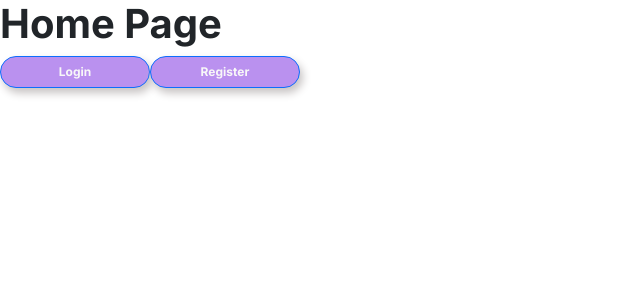
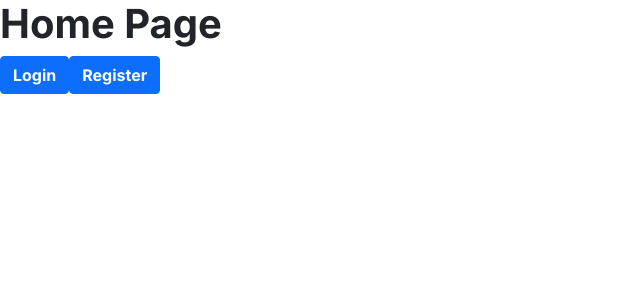
Before and after one commit to liamandaidan/HomeHospital, a React (Create React App) app in the folder HomeHospital-Frontend/hh-front/: page / in a window 1280 px wide. Shown: the top 300 px of the page, without its empty margins (0-640 px from the left). Built offline with nearby package versions, Linux system fonts and the light colour scheme.

Commit message:
Update ErrorPageStyle.css
Had to change button name cause it conflicted with other button names.

```diff
--- a/HomeHospital-Frontend/hh-front/src/styles/ErrorPageStyle.css
+++ b/HomeHospital-Frontend/hh-front/src/styles/ErrorPageStyle.css
@@ -43,7 +43,7 @@
 	height: auto;
 }
 
-.btn {
+.btnErrorPg {
 	color: #F8F8F8;
     border-radius: 1rem;
     background-color: #BA91EF;
@@ -53,7 +53,7 @@
 	height: 32px;
 }
 
-.btn:hover {
+.btnErrorPg:hover {
 	background:#EC66F6;
 	color: black;
 }
```
